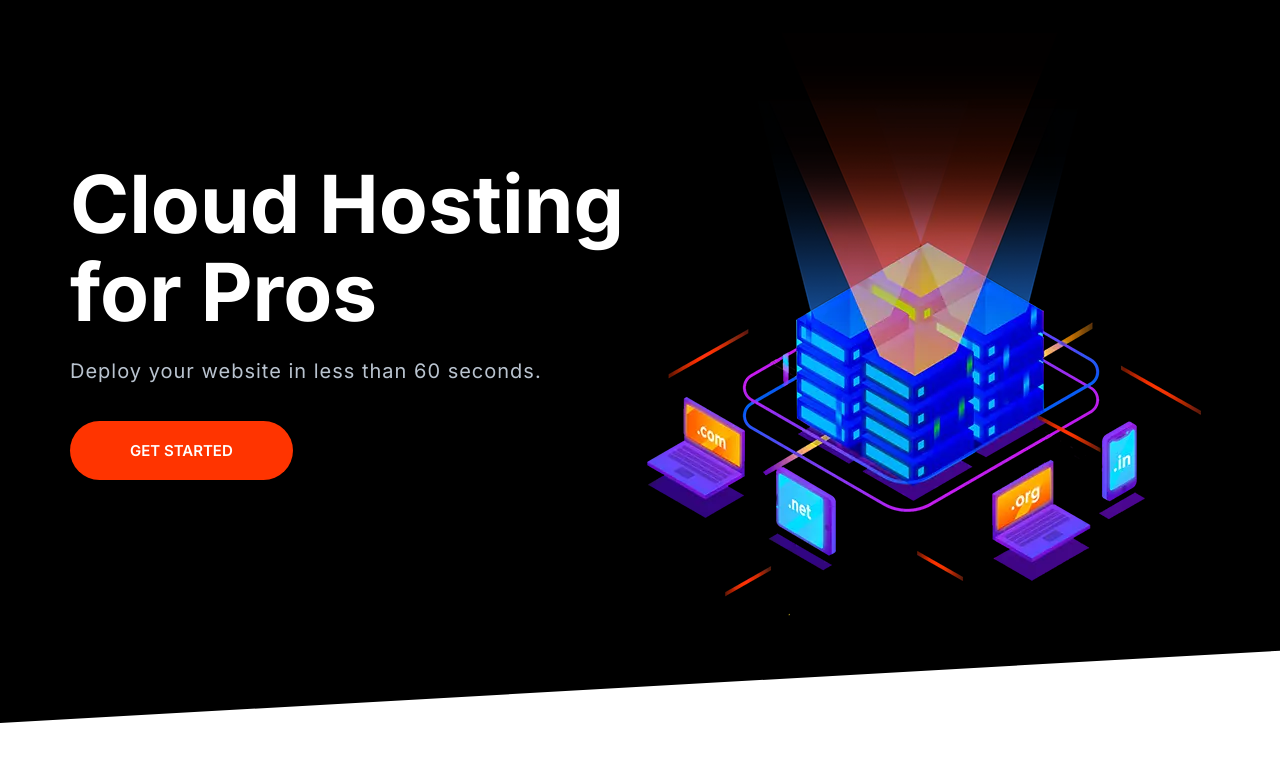
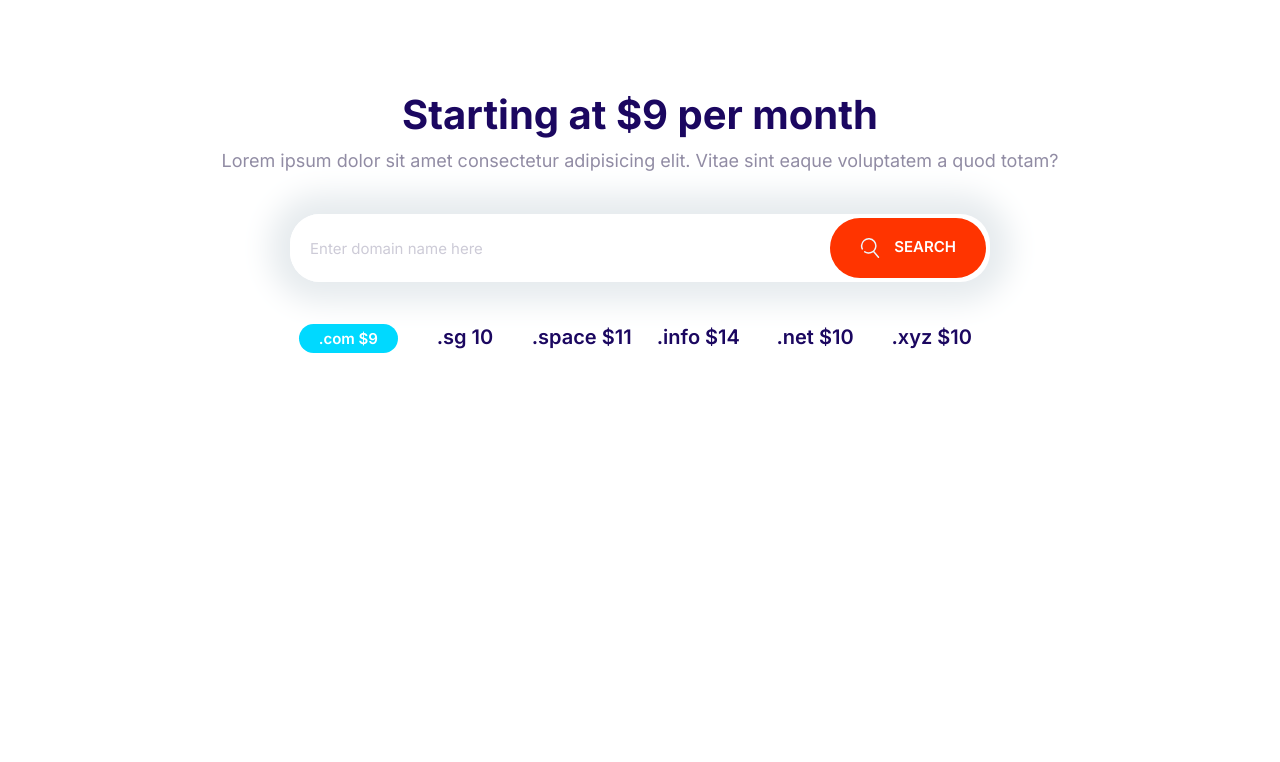
Before and after one commit to Jaymieblaze/Jamify, a plain HTML site: page index.html in a window 1280 px wide. Drawn offline with Linux system fonts and the light colour scheme.

Commit message:
Creating Domain blocks.

```diff
--- a/css/styles.css
+++ b/css/styles.css
@@ -198,12 +198,19 @@ a {
     font-size: 1.8rem;
     font-weight: 600;
     margin: 1rem 0;
+    outline: 0;
     padding: 2rem 3rem;
     text-transform: uppercase;
     text-align: center;
     white-space: nowrap;
 }
 
+.btn .icon {
+    width: 2rem;
+    height: 2rem;
+    margin-right: 1rem;
+    vertical-align: middle;
+}
 .btn--primary {
     background: var(--color-primary);
     color: #fff;
@@ -282,7 +289,7 @@ a {
 .input-group .input {
     border: 0;
     flex-grow: 1;
-    padding: 1.5rem 1rem;
+    padding: 1.5rem 2rem;
 }
 
 .input-group .btn {
@@ -693,3 +700,28 @@ nav.collapsible--expanded .nav__toggler {
         align-self: center;
     }
 }
+
+/* Domain Block */
+.block-domain .input-group {
+    box-shadow: 0 0 30px 20px #e6ebee;
+    border: 0;
+    margin: 4rem auto;
+    max-width: 700px;
+}
+
+.block-domain__prices {
+    display: grid;
+    grid-template-columns: repeat(3, 1fr);
+    grid-template-rows: repeat(2, 6rem);
+    font-size: 2rem;
+    font-weight: 600;
+    justify-items: center;
+    max-width: 700px;
+    margin: 0 auto;
+}
+
+@media screen and (min-width: 768px) {
+    .block-domain__prices {
+        grid-template-columns: repeat(auto-fit, minmax(100px, 1fr));
+    }
+}
--- a/index.html
+++ b/index.html
@@ -14,25 +14,31 @@
     <link rel="stylesheet" href="css/styles.css" />
   </head>
   <body>
-    <section class="block block--dark block--skewed-left hero">
-      <div class="container grid grid--1x2">
-        <header class="block__header hero__content">
-          <h1 class="block__heading">Cloud Hosting for Pros</h1>
-          <p class="hero__tagline">
-            Deploy your website in less than 60 seconds.
-          </p>
-          <a href="" class="btn btn--accent btn--stretched">Get Started</a>
-        </header>
-        <picture>
-          <source
-            type="image/webp"
-            srcset="images/banner.webp 1x, images/banner@2x.webp 2x" />
-          <source
-            type="image/png"
-            srcset="images/banner.png 1x, images/banner@2x.png 2x" />
-          <img class="hero__image" src="images/banner.png" alt=""
-        /></picture>
+    <section class="block container block-domain">
+      <header class="block__header">
+        <h2>Starting at $9 per month</h2>
+        <p>
+          Lorem ipsum dolor sit amet consectetur adipisicing elit. Vitae sint
+          eaque voluptatem a quod totam?
+        </p>
+      </header>
+      <div class="input-group">
+        <input type="text" class="input" placeholder="Enter domain name here" />
+        <button class="btn btn--accent">
+          <svg class="icon icon--white">
+            <use xlink:href="images/sprite.svg#search"></use>
+          </svg>
+          Search
+        </button>
       </div>
+      <ul class="list block-domain__prices">
+        <li><span class="badge badge--secondary">.com $9</span></li>
+        <li>.sg 10</li>
+        <li>.space $11</li>
+        <li>.info $14</li>
+        <li>.net $10</li>
+        <li>.xyz $10</li>
+      </ul>
     </section>
     <script src="js/main.js"></script>
   </body>
```
Also changed, not shown: components/domain-block.html (added, +26 -0 lines).
